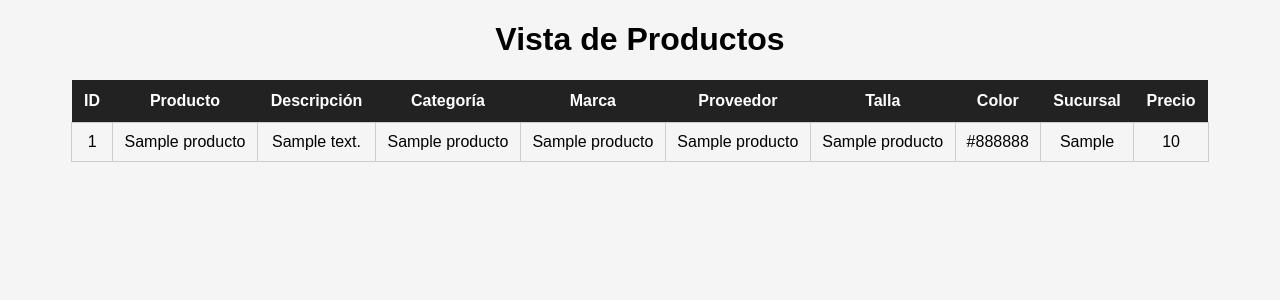
After one commit to francoamilkar82-gif/Proyecto-base-datos, a PHP site: page /vista_productos.php in a window 1280 px wide. The commit adds this page. Shown: the top 300 px of the page. Run offline with PHP 8.4, Linux system fonts and the light colour scheme; tables that the repository leaves empty or names only in its code hold one stand-in row (values such as "Sample post"); some libraries are stand-ins or nearby versions.

Commit message:
Integración de Views para consultar información de varias tablas. Implementación de Procedimientos Almacenados para registrar productos, categorías y marcas. Implementación de Triggers y Trigger Functions para automatizar procesos en la base de datos. Organización del proyecto en módulos (Productos, Categorías, Marcas, etc.).

```diff
--- /dev/null
+++ b/vista_productos.php
@@ -0,0 +1,101 @@
+<?php
+include("conexion.php");
+
+$sql = "SELECT * FROM vista_productos";
+$resultado = $conexion->query($sql);
+?>
+
+<!DOCTYPE html>
+<html lang="es">
+<head>
+<meta charset="UTF-8">
+<title>Vista Productos</title>
+
+<style>
+
+body{
+    font-family:Arial;
+    background:#f5f5f5;
+}
+
+h1{
+    text-align:center;
+}
+
+table{
+    width:90%;
+    margin:auto;
+    border-collapse:collapse;
+}
+
+th{
+    background:#222;
+    color:white;
+    padding:12px;
+}
+
+td{
+    border:1px solid #ccc;
+    padding:10px;
+    text-align:center;
+}
+
+</style>
+
+</head>
+
+<body>
+
+<h1>Vista de Productos</h1>
+
+<table>
+
+<tr>
+<th>ID</th>
+<th>Producto</th>
+<th>Descripción</th>
+<th>Categoría</th>
+<th>Marca</th>
+<th>Proveedor</th>
+<th>Talla</th>
+<th>Color</th>
+<th>Sucursal</th>
+<th>Precio</th>
+</tr>
+
+<?php
+while($fila=$resultado->fetch(PDO::FETCH_ASSOC)){
+?>
+
+<tr>
+
+<td><?= $fila['id_producto'] ?></td>
+
+<td><?= $fila['nombre'] ?></td>
+
+<td><?= $fila['descripcion'] ?></td>
+
+<td><?= $fila['nombre_categoria'] ?></td>
+
+<td><?= $fila['nombre_marca'] ?></td>
+
+<td><?= $fila['nombre_proveedor'] ?></td>
+
+<td><?= $fila['nombre_talla'] ?></td>
+
+<td><?= $fila['nombre_color'] ?></td>
+
+<td><?= $fila['sucursal'] ?></td>
+
+<td><?= $fila['precio'] ?></td>
+
+</tr>
+
+<?php
+}
+?>
+
+</table>
+
+</body>
+</html>
```
Also changed, not shown: categorias/listar.php (added, +56 -0 lines), dashboard.php (+5 -5 lines), marcas/listar.php (added, +43 -0 lines).
